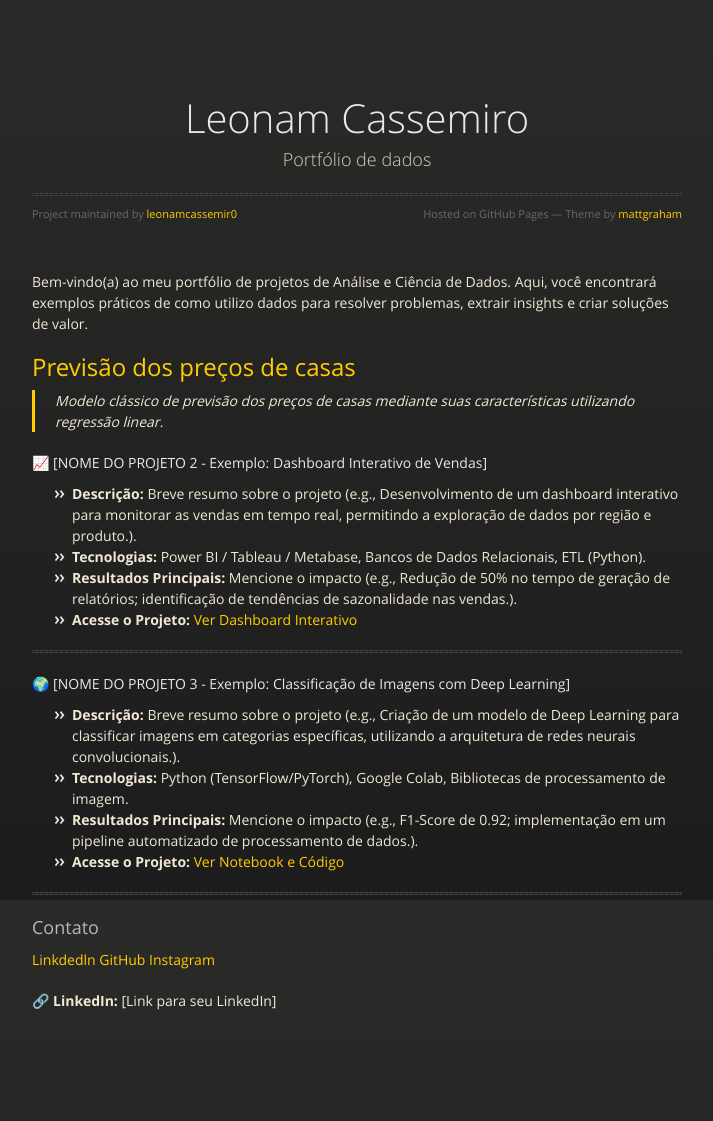
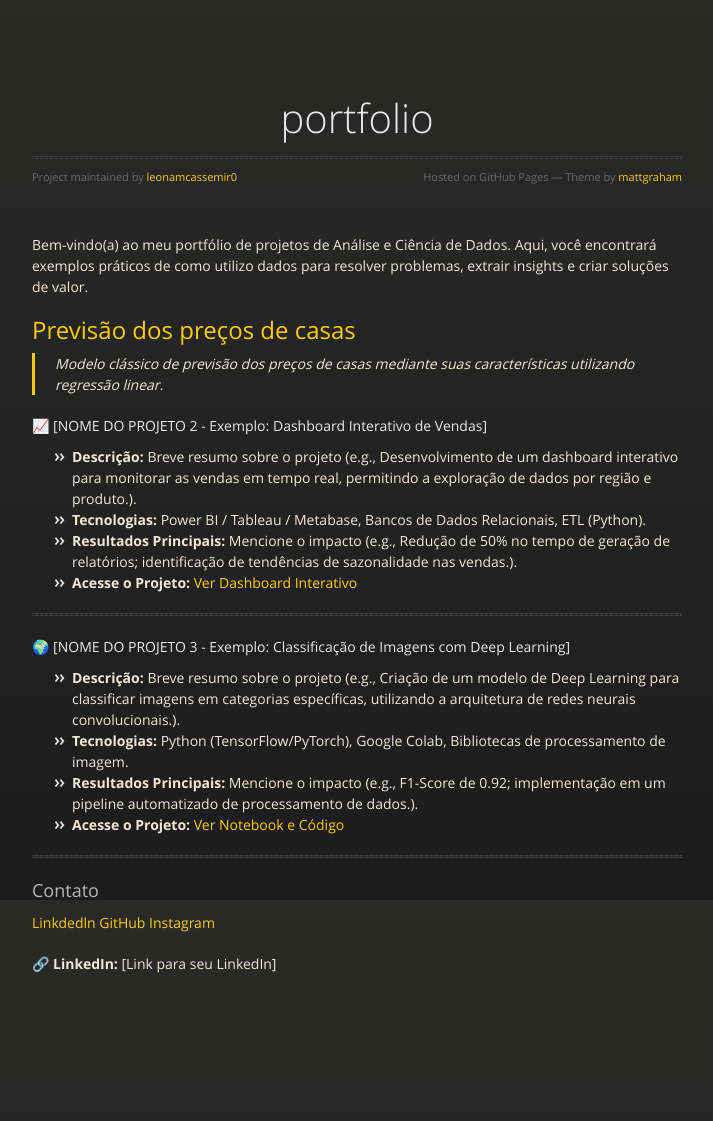
Before and after one commit to leonamcassemir0/portfolio, a Jekyll site: the page built from index.md, in a window 1280 px wide. Shown: the whole page, without its empty margins (283-996 px from the left). Built offline with Jekyll 4.4.1, drawn with Linux system fonts in a browser that asks for light colours; our own code applies the rules of GitHub Pages for plain Markdown files; the repository's description, which GitHub fills in, is left out; after the commit the page ends 1084 px from its top, so only the background shows below that.

Commit message:
Update _config.yml

```diff
--- a/_config.yml
+++ b/_config.yml
@@ -1,5 +1,5 @@
-title: Leonam Cassemiro
-description: Portfólio de dados
+title:
+description:
 show_downloads: true
 google_analytics: G-3XR134615L
 theme: jekyll-theme-midnight
```
